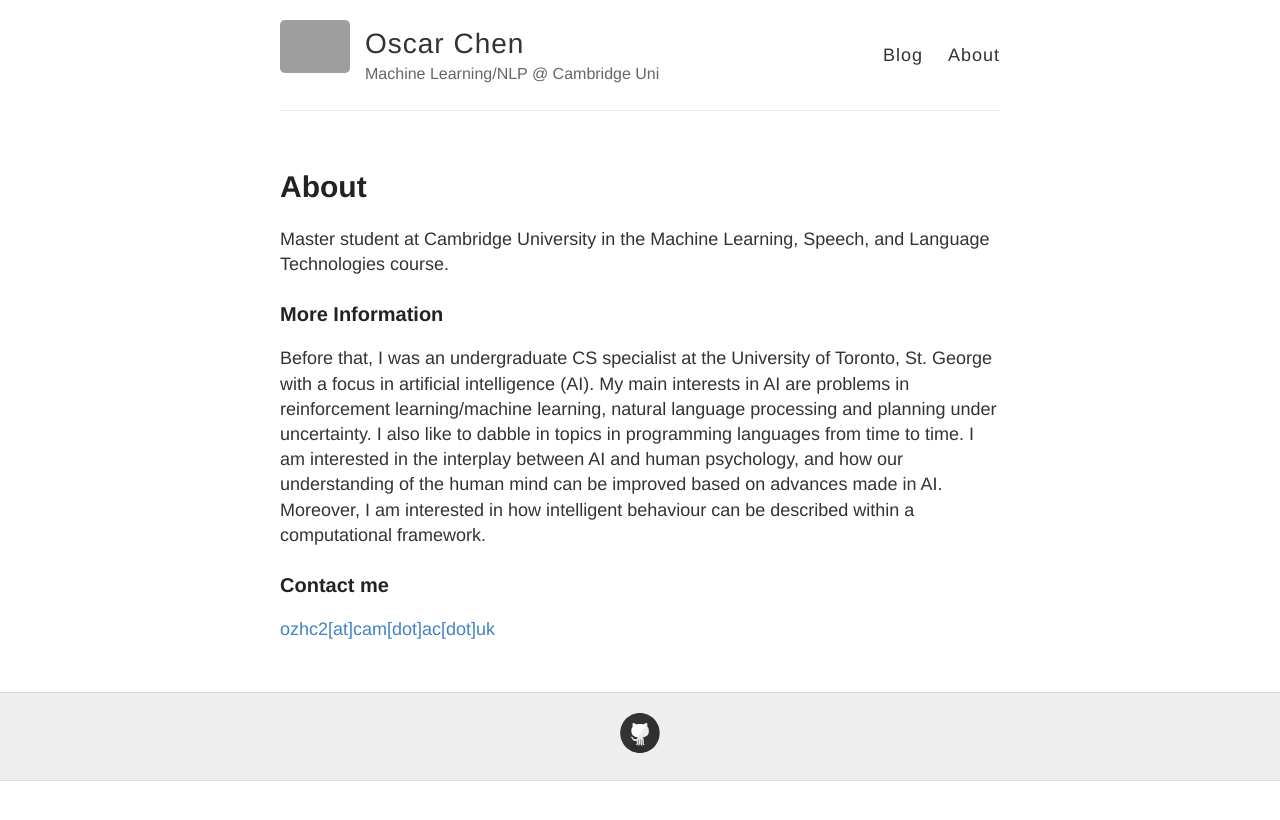
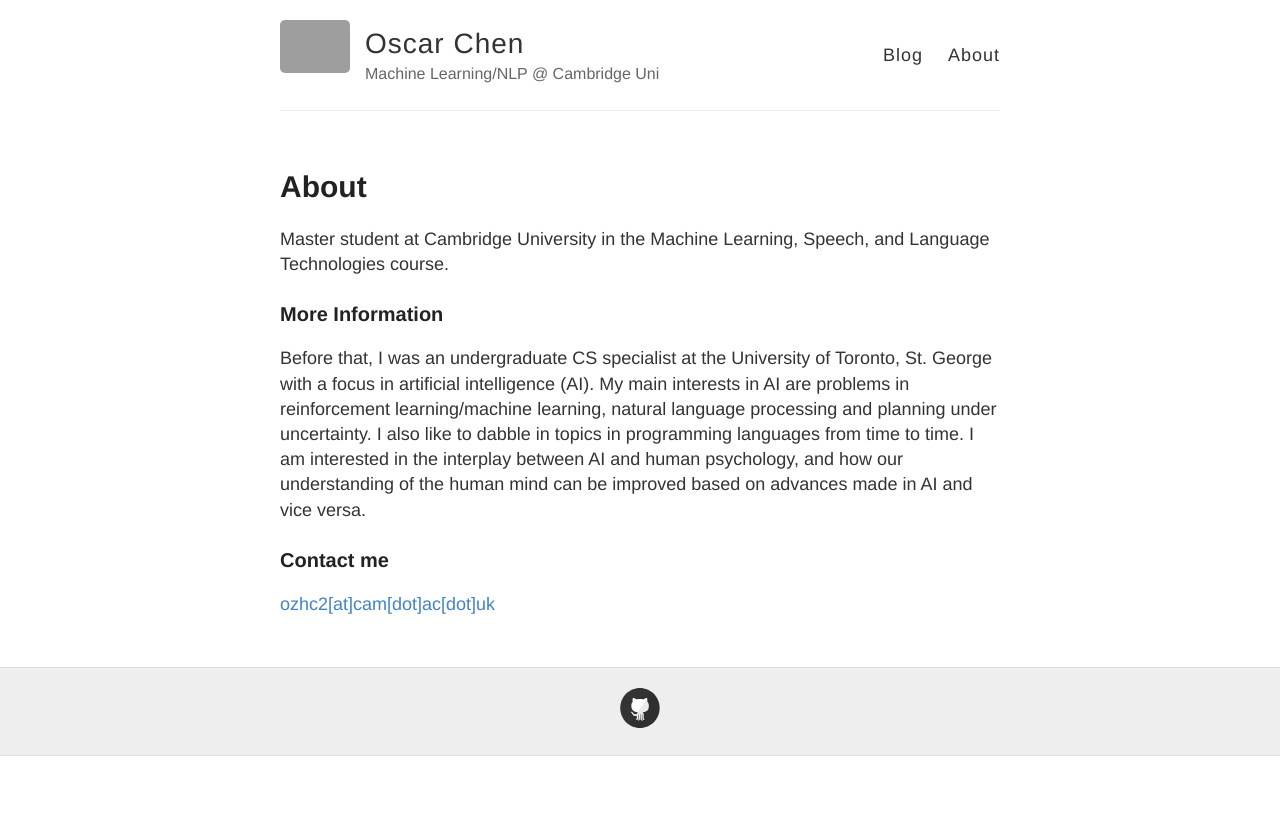
Before and after one commit to osczen/osczen.github.io, a Jekyll site: the page built from about.md, in a window 1280 px wide. Shown: the top 820 px of the page. Built offline with Jekyll 4.4.1, drawn with Linux system fonts in a browser that asks for light colours; grey boxes are pictures that could not be loaded.

Commit message:
Update about.md

```diff
--- a/about.md
+++ b/about.md
@@ -7,7 +7,7 @@
 Master student at Cambridge University in the Machine Learning, Speech, and Language Technologies course.
 
 ### More Information
-Before that, I was an undergraduate CS specialist at the University of Toronto, St. George with a focus in artificial intelligence (AI). My main interests in AI are problems in reinforcement learning/machine learning, natural language processing and planning under uncertainty. I also like to dabble in topics in programming languages from time to time. I am interested in the interplay between AI and human psychology, and how our understanding of the human mind can be improved based on advances made in AI. Moreover, I am interested in how intelligent behaviour can be described within a computational framework.
+Before that, I was an undergraduate CS specialist at the University of Toronto, St. George with a focus in artificial intelligence (AI). My main interests in AI are problems in reinforcement learning/machine learning, natural language processing and planning under uncertainty. I also like to dabble in topics in programming languages from time to time. I am interested in the interplay between AI and human psychology, and how our understanding of the human mind can be improved based on advances made in AI and vice versa.
 
 ### Contact me
 
```
